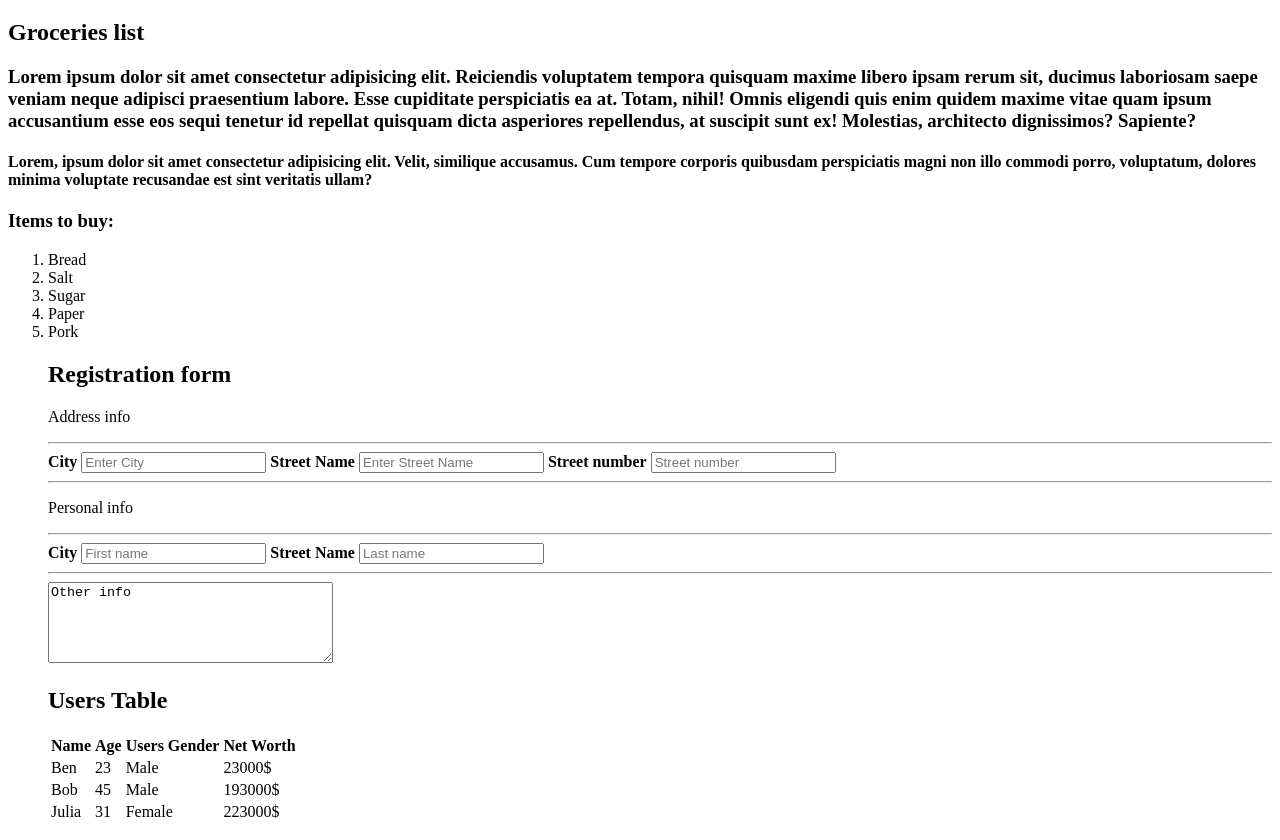
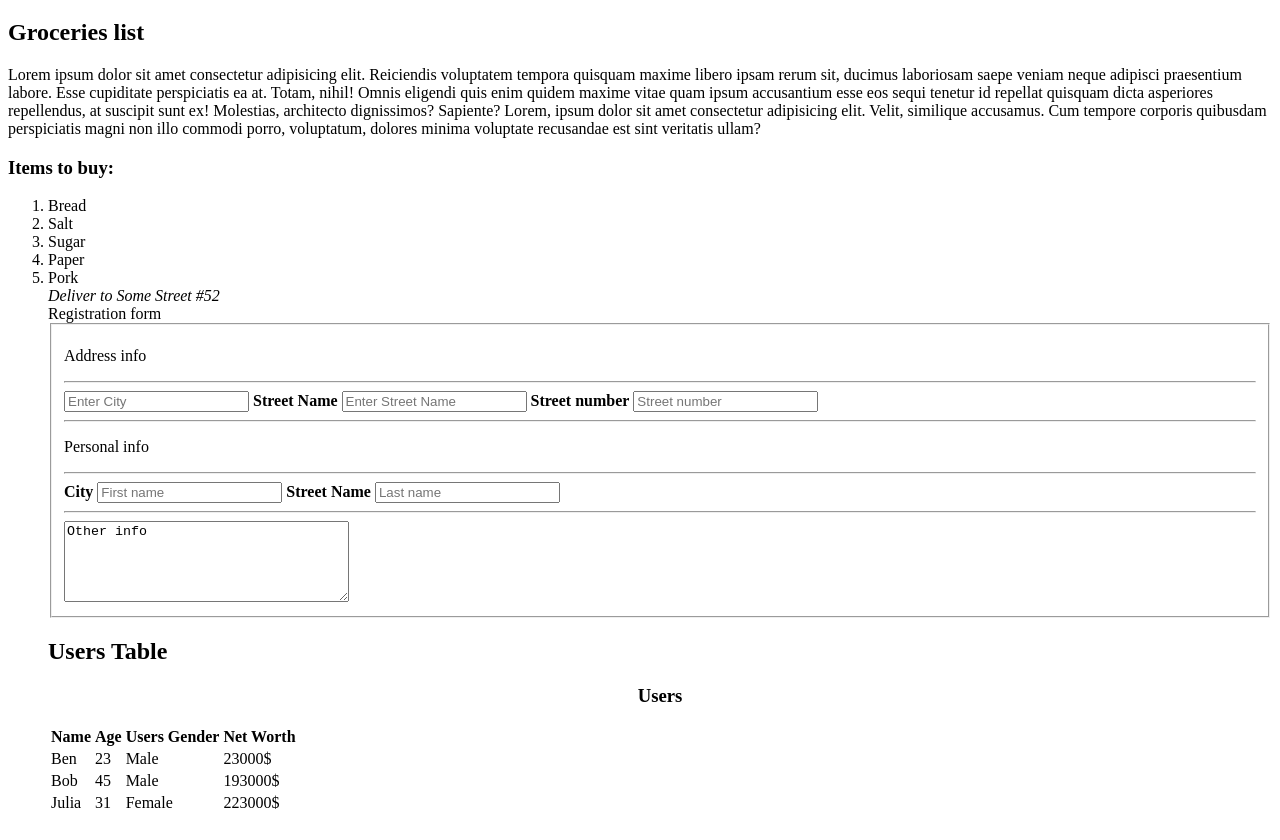
Before and after one commit to YanaPavlovna/Base-html, a plain HTML site: page index.html in a window 1280 px wide. Shown: the part 61-901 px from the top of the page. Drawn offline with Linux system fonts and the light colour scheme.

Commit message:
fix mistakes

```diff
--- a/index.html
+++ b/index.html
@@ -9,9 +9,9 @@
 <body>
     <h1>HTML Task</h1>
     <h2>Groceries list</h2>
-    <h3>Lorem ipsum dolor sit amet consectetur adipisicing elit. Reiciendis voluptatem tempora quisquam maxime libero ipsam rerum sit, ducimus laboriosam saepe veniam neque adipisci praesentium labore. Esse cupiditate perspiciatis ea at.
-    Totam, nihil! Omnis eligendi quis enim quidem maxime vitae quam ipsum accusantium esse eos sequi tenetur id repellat quisquam dicta asperiores repellendus, at suscipit sunt ex! Molestias, architecto dignissimos? Sapiente?</h3>
-    <h4>Lorem, ipsum dolor sit amet consectetur adipisicing elit. Velit, similique accusamus. Cum tempore corporis quibusdam perspiciatis magni non illo commodi porro, voluptatum, dolores minima voluptate recusandae est sint veritatis ullam?</h4>
+    <h7>Lorem ipsum dolor sit amet consectetur adipisicing elit. Reiciendis voluptatem tempora quisquam maxime libero ipsam rerum sit, ducimus laboriosam saepe veniam neque adipisci praesentium labore. Esse cupiditate perspiciatis ea at.
+    Totam, nihil! Omnis eligendi quis enim quidem maxime vitae quam ipsum accusantium esse eos sequi tenetur id repellat quisquam dicta asperiores repellendus, at suscipit sunt ex! Molestias, architecto dignissimos? Sapiente?</h7>
+    <h8>Lorem, ipsum dolor sit amet consectetur adipisicing elit. Velit, similique accusamus. Cum tempore corporis quibusdam perspiciatis magni non illo commodi porro, voluptatum, dolores minima voluptate recusandae est sint veritatis ullam?</h8>
     <h3>Items to buy:</h3>
     <ol>
         <li>Bread</li>
@@ -19,14 +19,18 @@
         <li>Sugar</li>
         <li>Paper</li>
         <li>Pork</li>
-<h2>Registration form</h2>
+<i>Deliver to Some Street #52</i>
 
+<form>Registration form
+  <form>
+    <fieldset>
 <label>
           <p>Address info</p>
           <hr>
 
-          <label for="City"><b>City</b></label>
-          <input type="text" placeholder="Enter City" name="City" id="City" required>
+          <label>
+            <input placeholder="Enter City">
+          </label>
 
           <label for="Street Name"><b>Street Name</b></label>
           <input type="Street Name" placeholder="Enter Street Name" name="Street Name" id="Street Name" required>
@@ -43,9 +47,11 @@
           <label for="Last name"><b>Street Name</b></label>
           <input type="text" placeholder="Last name" name="Last name" id="Last name" required>
           <hr>
-    <textarea id="story" name="story" rows="5" cols="33">Other info</textarea>
-
+    <textarea id="story"placeholder="story" rows="5" cols="33">Other info</textarea>
+  </fieldset>
+</form>
     <h2>Users Table</h2>
+    <h3 align="center">Users</h3>
     <table>
         <thead>
           <tr>
```
